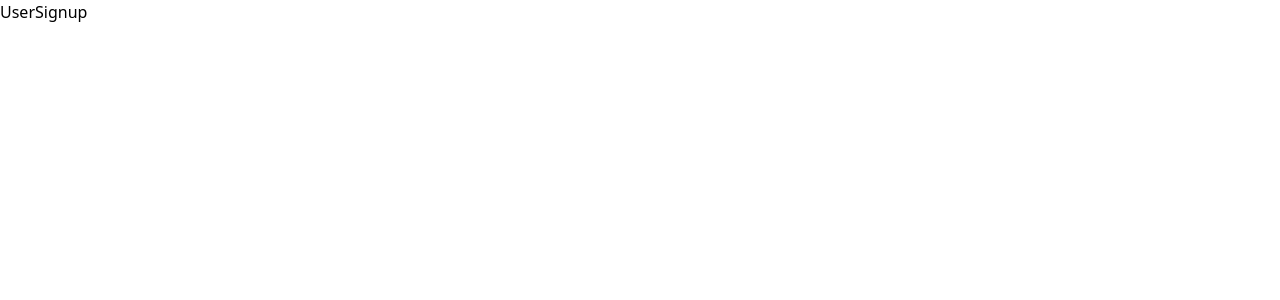
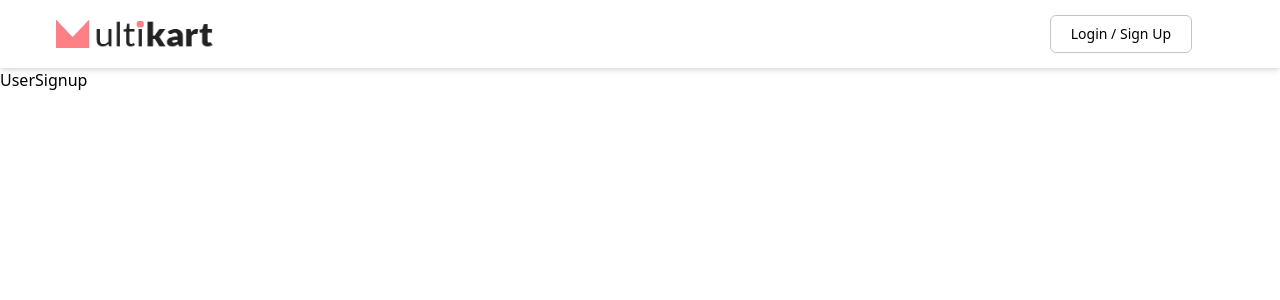
Before and after one commit to HT-shubhams/multikart_revised, a React (Vite) app: page /sign-up in a window 1280 px wide. Shown: the top 300 px of the page. Built offline with nearby package versions, Linux system fonts and the light colour scheme.

Commit message:
Design: Mainpage Header

```diff
--- /dev/null
+++ b/src/components/MainpageHeader.jsx
@@ -0,0 +1,24 @@
+import React from "react";
+import img from "../assets/images/multikart_logo.png";
+import { LinesIcon } from "../assets/icons";
+
+export const MainpageHeader = () => {
+  return (
+    <div>
+      <div className="flex items-center justify-between px-2 shadow-md md:py-2">
+        <img
+          className="m-3 h-[28px] w-[157px] md:ml-12"
+          src={img}
+          alt="multikart_logo"
+        />
+        <LinesIcon className={"mr-2 md:hidden"} />
+        <button
+          type="button"
+          className="mr-20 hidden rounded-md border border-[#c4c4c4] px-5 py-2 text-sm font-normal md:inline"
+        >
+          Login / Sign Up
+        </button>
+      </div>
+    </div>
+  );
+};
--- a/src/components/UserSignup.jsx
+++ b/src/components/UserSignup.jsx
@@ -1,5 +1,13 @@
 import React from "react";
+import { MainpageHeader } from "./MainpageHeader";
 
 export const UserSignup = () => {
-  return <div>UserSignup</div>;
+  return (
+    <div>
+      <div>
+        <MainpageHeader />
+      </div>
+      UserSignup
+    </div>
+  );
 };
```
